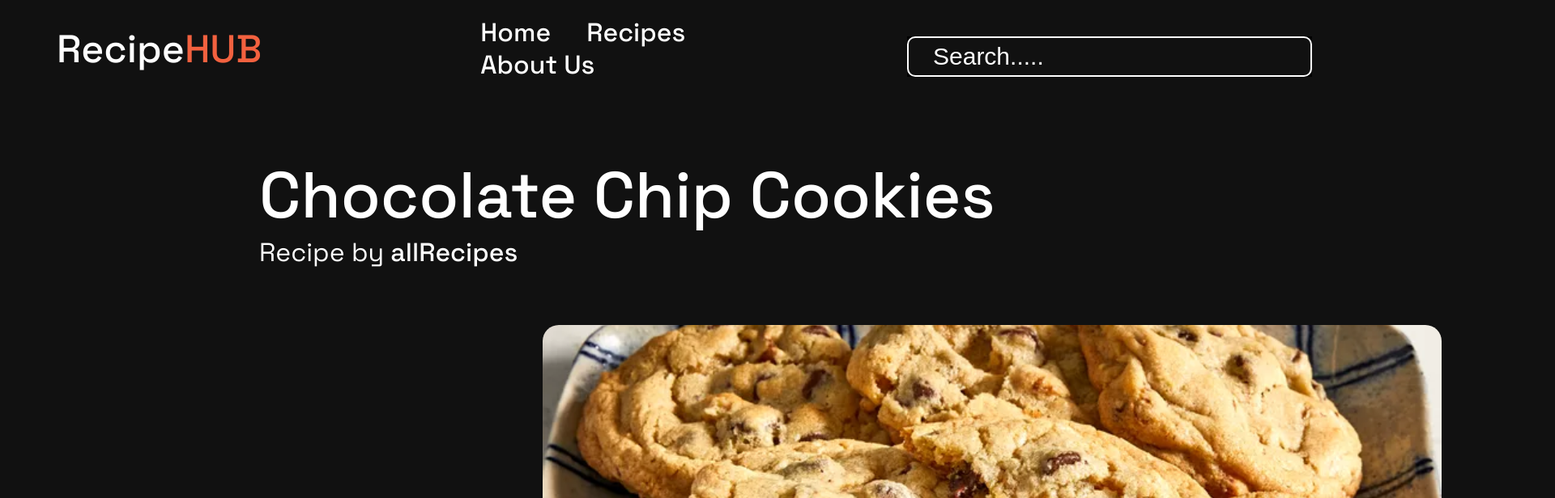
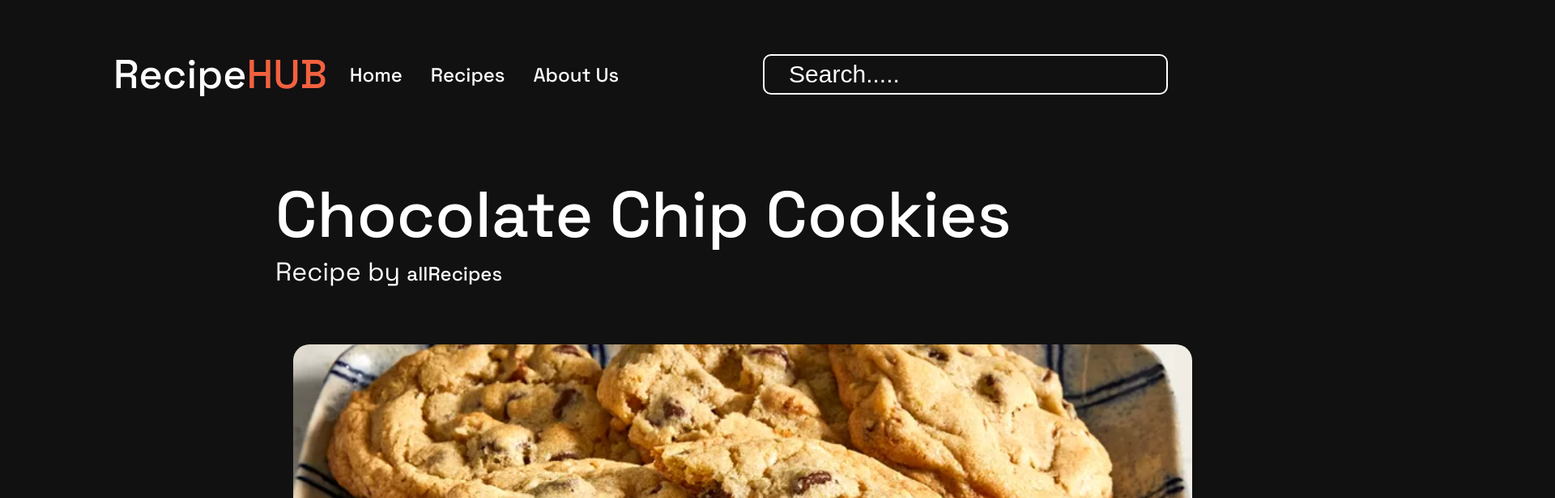
Before and after one commit to TheCookieNoid/RecipeHUB-miniProject, a plain HTML site: page baking1.html in a window 1280 px wide. Shown: the top 616 px of the page at 81% size, 1920 px wide, since content can reach past the window. Drawn offline with Linux system fonts and the light colour scheme.

Commit message:
baking done

```diff
--- a/baking1.html
+++ b/baking1.html
@@ -18,6 +18,8 @@
 
 :root{
     --clr-orange: #F2613F;
+    --clr-dark: #111111;
+    --clr-grey: grey;
 }
 
 body::-webkit-scrollbar{
@@ -39,7 +41,8 @@ body{
     overflow-x: hidden;
     color: white;
     font-family: grotesk;
-    background-color: #111111;
+    background-color: var(--clr-dark);
+    padding: 20px;
 }
 
 .main-container{
@@ -48,53 +51,84 @@ body{
     height: 5300px;
 }
 
-h1{
+h1 {
     font-weight: 500;
     color: white;
-    font-size: 48px;
+    font-size: 36px;
+    position: relative;
 }
 
-span{
+span {
     color: var(--clr-orange);
 }
 
-li,a{
-    font-size: 32px;
-    font-weight: 500;
-    color: white;
-    text-decoration: none;
-}
-
-header{
-    margin-top: 30px;
-    margin-right: 40px;
-    position: relative;
-    top: -20px;
+header {
     display: flex;
     flex-direction: row;
     justify-content: space-between;
     align-items: center;
+    flex-wrap: wrap;
+    padding-bottom: 20px;
 }
 
-ul{
-    list-style: none;
+header h1{
+    position : relative;
+    top: 0px;
+    left: 50px;
+    font-size: 50px;
 }
 
-li{
-    display: inline-block;
-    padding: 0px 20px;
+.navbar ul {
+    list-style: none;
+    display: flex;
+    flex-wrap: wrap;
+    justify-content: center;
+    gap: 15px;
 }
 
-.navbar{
+.navbar li {
+    padding: 0 10px;
+}
+.navbar input{
+    margin-left: 30em;
+}
+
+a {
+    font-size: 24px;
+    font-weight: 500;
+    color: white;
+    text-decoration: none;
+    transition: all 0.3s ease;
+}
+
+a:hover {
+    color: var(--clr-orange);
+}
+
+input {
+    font-size: 18px;
+    padding: 10px;
     position: relative;
-    left: 250px;
+    top: 0px;
+    left: 200px;
+    border-radius: 10px;
+    width: 500px;
+    max-width: 100%;
+    height: 40px;
+    color: var(--clr-orange);
+    background-color: var(--clr-dark);
+    border: none;
+    border: 2px solid white;
 }
-.search{
+
+input::placeholder {
+    color: white;
+    font-size: 18px;
+}
+
+#li2 {
     position: relative;
-    left: 380px;
-    top: 10px;
-    color: #F2613F;
-    background-color: black;
+    top: -20px;
 }
 
 #RecipeList {
@@ -104,8 +138,8 @@ li{
     margin: 0px;
     padding-left: 100px;
     position: absolute;
-    top: 80px;
-    right: 20px;
+    top: 120px;
+    right: 45px;
     width: 500px;
     min-height: auto;
     max-height: 300px;
@@ -148,6 +182,8 @@ li{
 }
 a{
     transition: all 0.3s ease 0s;
+    font-size: 24px;
+    font-weight: 500;
 }
 
 a:hover{
@@ -169,6 +205,12 @@ input{
 input::placeholder{
     color: white;
     font-size: 30px;
+}
+
+#li2 {
+    position: relative;
+    top: 0px;
+    left: 50px;
 }
 
 header img{
@@ -194,7 +236,7 @@ header img{
 
 .recipeImage{
     position: relative;
-    left: 600px;
+    left: 17em;
     width: 1110px;
     height: 624px;
     border-radius: 20px;
@@ -205,7 +247,7 @@ header img{
 
 .recipeInfo{
     position: relative;
-    left: 600px;
+    left: 17em;
     margin-top: 30px;
     display: flex;
     flex-direction: row;
@@ -224,6 +266,7 @@ header img{
 }
 
 .ingredientsList{
+    width: 1000px;
     margin-top: 30px;
     margin-bottom: 30px;
 }
@@ -238,7 +281,7 @@ header img{
 
 .ingredientsList p{
     font-size: 32px;
-    width: 2400px;
+    width: 500px;
 }
 
 .nutritionInfo{
@@ -253,8 +296,8 @@ header img{
     gap: 10px;
     border-radius: 20px;
     position: absolute;
-    top: 1150px;
-    left: 2000px;
+    top: 1200px;
+    left: 1300px;
     margin-bottom: 30px;
 }
 
@@ -272,24 +315,24 @@ header img{
 }
 
 .instructionsList p{
-    font-size: 32px;
-    width: 2400px;
+    font-size: 25px;
+    width: 1795px;
 }
 
 hr{
     margin-top: 50px;
     margin-bottom: 50px;
-    width: 2400px;
+    width: 1795px;
 }
 
 .note{
     font-size: 32px;
-    width: 2400px;
+    width: 1795px;
     margin-bottom: 50px;
 }
 
 .singleServing{
-    font-size: 32px;
+    font-size: 25px;
     margin-bottom: 50px;
 }
 
@@ -357,9 +400,9 @@ hr{
             <h1>Recipe<span>HUB</span></h1>
             <nav class="navbar">
                 <ul>
-                    <li><a href="index.html">Home</a></li>
-                    <li><a href="categories.html">Recipes</a></li>
-                    <li><a href="aboutUS.html">About Us</a></li>
+                    <li id="li2"><a href="index.html">Home</a></li>
+                    <li id="li2"><a href="categories.html">Recipes</a></li>
+                    <li id="li2"><a href="aboutUS.html">About Us</a></li>
                 </ul>
             </nav>
 
```
Also changed, not shown: baking2.html (+88 -40 lines), Temperature cal.png (deleted).
